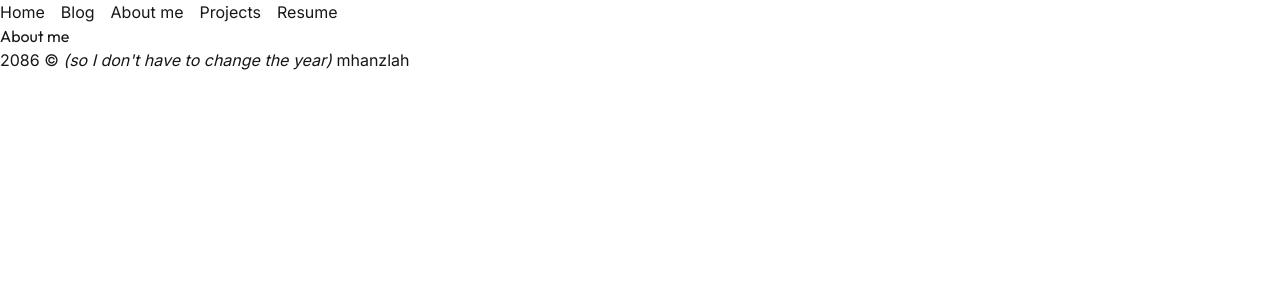
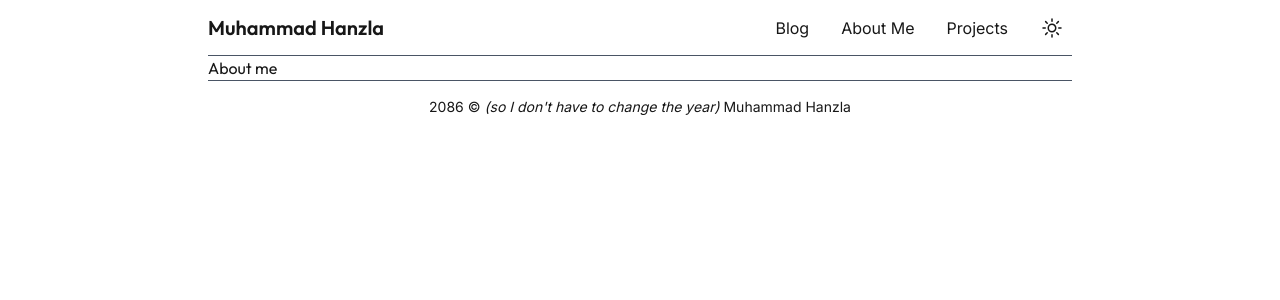
Before and after one commit to mhanzlah/mhanzlah.com, a Next.js app: page /about-me in a window 1280 px wide. Shown: the top 300 px of the page. Built offline with nearby package versions, Linux system fonts and the light colour scheme.

Commit message:
feat: add basic layout

```diff
--- a/app/globals.css
+++ b/app/globals.css
@@ -28,3 +28,7 @@ body {
 h1, h2, h3, h4, h5, h6 {
   font-family: var(--font-outfit), sans-serif;
 }
+
+button {
+  cursor: pointer;
+}
--- a/app/layout.tsx
+++ b/app/layout.tsx
@@ -34,9 +34,11 @@ export default function RootLayout({
       className={`${outfit.variable} ${inter.variable} h-full antialiased`}
     >
       <body>
-        <Header />
-        <div>{children}</div>
-        <Footer />
+        <div className="px-4 mx-auto md:max-w-4xl lg:mx-w-5xl min-h-screen">
+          <Header />
+          <div>{children}</div>
+          <Footer />
+        </div>
       </body>
     </html>
   );
--- a/components/layout/footer.tsx
+++ b/components/layout/footer.tsx
@@ -1,7 +1,7 @@
 export default function Footer() {
     return (
         <footer>
-            <p>2086{" "}&copy; <span className="italic">(so I don't have to change the year)</span> mhanzlah</p>
+            <p className="text-center text-sm border-t border-gray-600 py-4">2086{" "}&copy; <span className="italic">(so I don't have to change the year)</span> Muhammad Hanzla</p>
         </footer>
     );
 }
--- a/components/layout/navbar.tsx
+++ b/components/layout/navbar.tsx
@@ -1,25 +1,79 @@
 import Link from "next/link";
 
+import Logo from "@/public/logo.svg";
+
 export default function Navbar() {
-    return (
-        <nav>
-        <ul className="flex gap-4">
-            <li>
-                <Link href="/">Home</Link>
+  const links = [
+    {
+      href: "/blog",
+      label: "Blog",
+    },
+    {
+      href: "/about-me",
+      label: "About Me",
+    },
+    {
+      href: "/projects",
+      label: "Projects",
+    },
+  ];
+
+  return (
+    <nav className="w-full h-14 flex items-center justify-between border-b border-gray-600">
+      <h1>
+        <Link
+          href="/"
+          className="text-xl font-semibold border-b border-transparent hover:border-white"
+        >
+          Muhammad Hanzla
+        </Link>
+      </h1>
+      <div className="flex items-center">
+        <ul className="hidden md:flex gap-4 mr-4">
+          {links.map((link, idx) => (
+            <li key={idx}>
+              <Link href={link.href} className="p-2 hover:bg-gray-900 rounded">
+                {link.label}
+              </Link>
             </li>
-            <li>
-                <Link href="/blog">Blog</Link>
-            </li>
-            <li>
-                <Link href="/about-me">About me</Link>
-            </li>
-            <li>
-                <Link href="/projects">Projects</Link>
-            </li>
-            <li>
-                <Link href="/resume">Resume</Link>
-            </li>
+          ))}
         </ul>
-      </nav>
-    );
+        <button
+          title="Menu"
+          className="md:hidden p-2 hover:bg-gray-900 rounded"
+        >
+          <svg
+            xmlns="http://www.w3.org/2000/svg"
+            fill="none"
+            viewBox="0 0 24 24"
+            strokeWidth="1.5"
+            stroke="currentColor"
+            className="size-6"
+          >
+            <path
+              strokeLinecap="round"
+              strokeLinejoin="round"
+              d="M3.75 6.75h16.5M3.75 12h16.5m-16.5 5.25h16.5"
+            />
+          </svg>
+        </button>
+        <button title="Theme" className="p-2 hover:bg-gray-900 rounded">
+          <svg
+            xmlns="http://www.w3.org/2000/svg"
+            fill="none"
+            viewBox="0 0 24 24"
+            strokeWidth={1.5}
+            stroke="currentColor"
+            className="size-6"
+          >
+            <path
+              strokeLinecap="round"
+              strokeLinejoin="round"
+              d="M12 3v2.25m6.364.386-1.591 1.591M21 12h-2.25m-.386 6.364-1.591-1.591M12 18.75V21m-4.773-4.227-1.591 1.591M5.25 12H3m4.227-4.773L5.636 5.636M15.75 12a3.75 3.75 0 1 1-7.5 0 3.75 3.75 0 0 1 7.5 0Z"
+            />
+          </svg>
+        </button>
+      </div>
+    </nav>
+  );
 }
```
